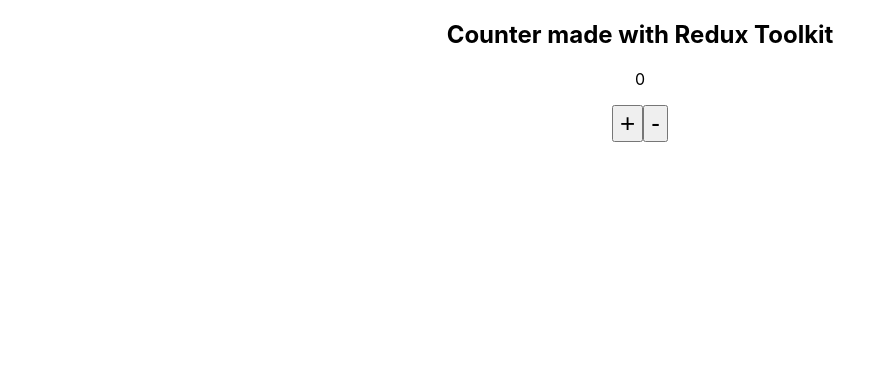
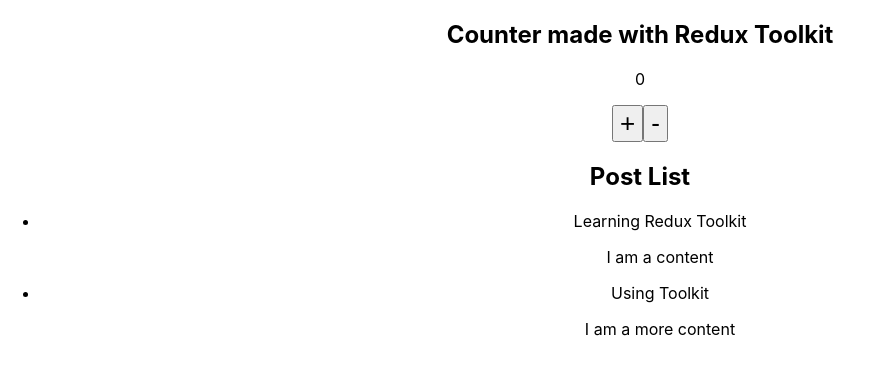
Before and after one commit to tobicorradi/redux-toolkit-practice, a React (Vite) app: page / in a window 1280 px wide. Shown: the top 374 px of the page, without its empty margins (0-873 px from the left). Built offline with nearby package versions, Linux system fonts and the light colour scheme.

Commit message:
Post List component created

```diff
--- a/src/App.jsx
+++ b/src/App.jsx
@@ -1,5 +1,6 @@
 import { useState } from 'react'
 import Counter from './features/counter/Counter'
+import PostList from './features/posts/PostList'
 import './App.css'
 
 function App() {
@@ -8,6 +9,7 @@
   return (
     <div className="App">
       <Counter />
+      <PostList />
     </div>
   )
 }
--- /dev/null
+++ b/src/features/posts/PostList.jsx
@@ -0,0 +1,25 @@
+import React from "react";
+import { useSelector } from "react-redux";
+
+const PostList = () => {
+  const posts = useSelector((state) => state.posts);
+
+  return (
+    <section>
+      <h2>Post List</h2>
+      <ul>
+        {posts.map((post) => {
+          const { id, title, content } = post;
+          return (
+            <li key={id}>
+              {title}
+              <p>{content}</p>
+            </li>
+          );
+        })}
+      </ul>
+    </section>
+  );
+};
+
+export default PostList;
```
